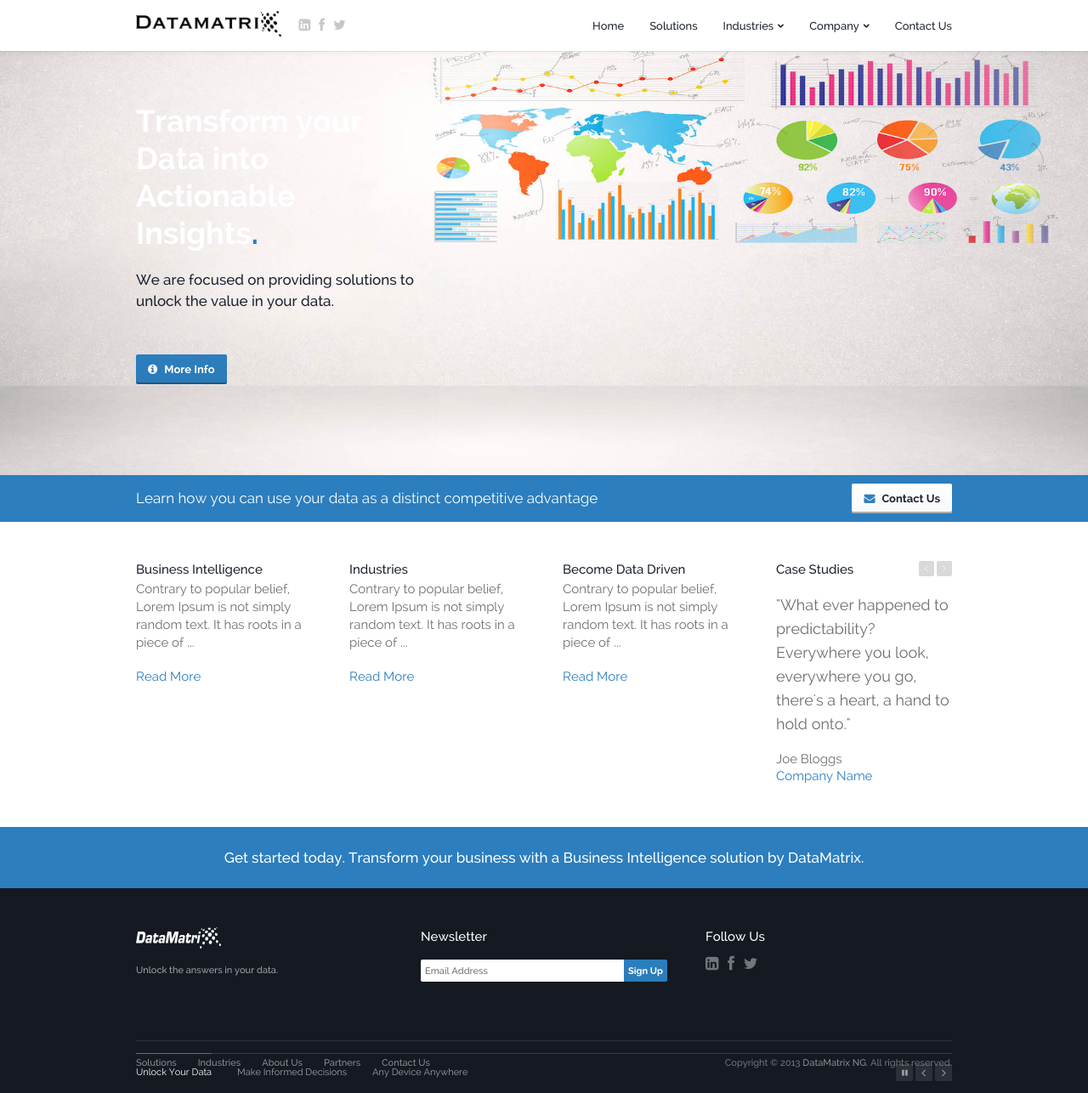
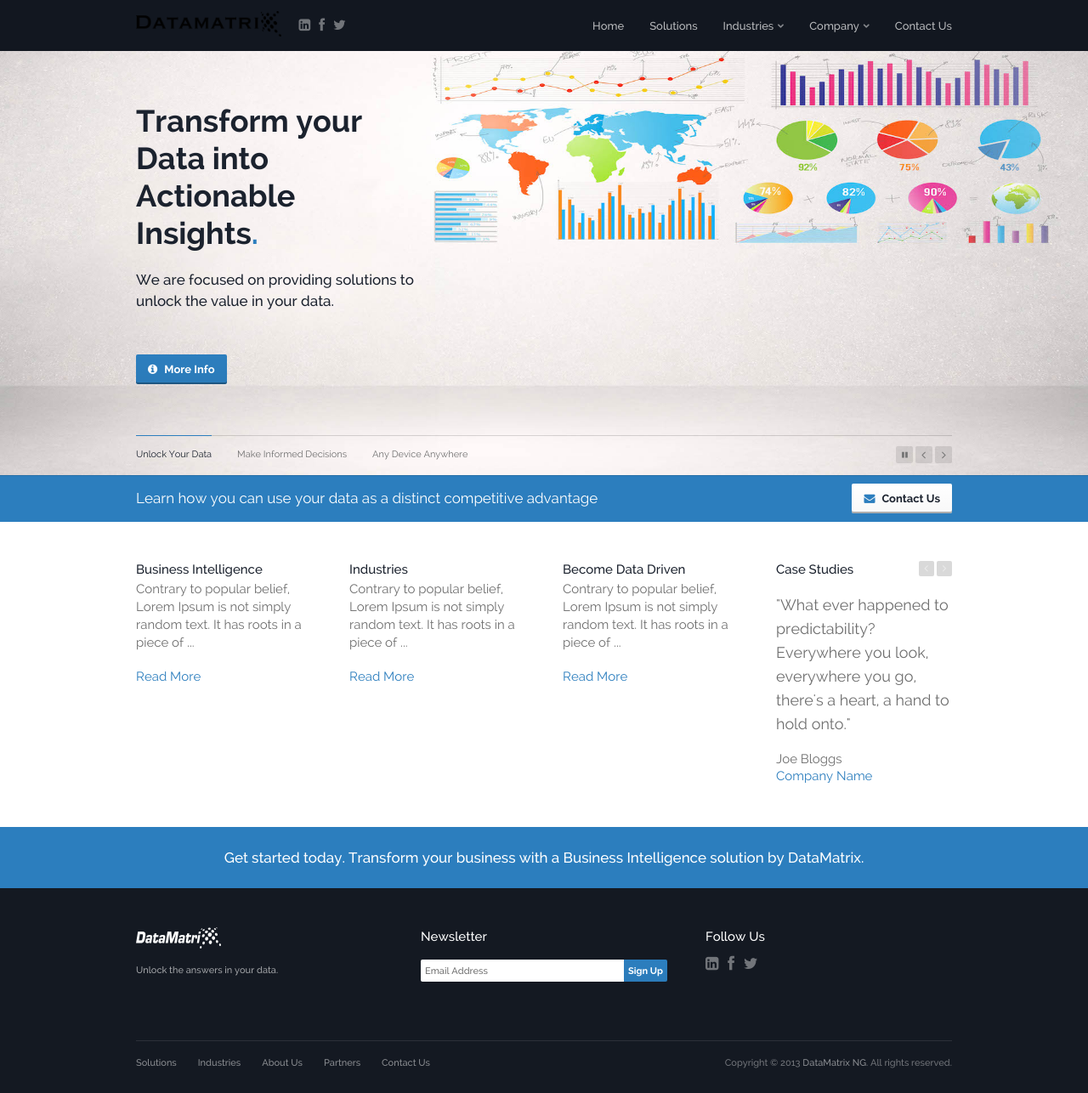
Before and after one commit to dtmtx/dtmtx.github.io, a Jekyll site: the page built from index.html, in a window 1280 px wide and 1286 px high. Shown: the whole window at 85% size. Built offline with Jekyll 4.4.1, drawn with Linux system fonts in a browser that asks for light colours; Markdown is read by kramdown in place of the engine named in the settings.

Commit message:
dark header

```diff
--- a/_includes/head.html
+++ b/_includes/head.html
@@ -63,7 +63,7 @@
       <!-- ~~~~~~~~~~~~~~~~~~~~~~~~~~~~~~~~~~~~~~~~~~~~~~~~~~~~~~~~~~~~~~~~~~~~~ -->
       <!-- Top Bar - Set "white" or "dark" below -->
       <!-- ~~~~~~~~~~~~~~~~~~~~~~~~~~~~~~~~~~~~~~~~~~~~~~~~~~~~~~~~~~~~~~~~~~~~~ -->
-      <div class="topbar-outer white">
+      <div class="topbar-outer dark">
         <div class="topbar content-width">
 
           <!-- ~~~~~~~~~~~~~~~~~~~~~~~~~~~~~~~ -->
--- a/index.html
+++ b/index.html
@@ -7,7 +7,7 @@
       <!-- ~~~~~~~~~~~~~~~~~~~~~~~~~~~~~~~~~~~~~~~~~~~~~~~~~~~~~~~~~~~~~~~~~~~~~ -->
       <!-- Home Banner ("light" and "dark" style can be applied here) -->
       <!-- ~~~~~~~~~~~~~~~~~~~~~~~~~~~~~~~~~~~~~~~~~~~~~~~~~~~~~~~~~~~~~~~~~~~~~ -->
-      <div class="home-banner dark">
+      <div class="home-banner light">
 
         <!-- ~~~~~~~~~~~~~~~~~~~~~~~~~~~~~~~ -->
         <!-- Slides -->
```
